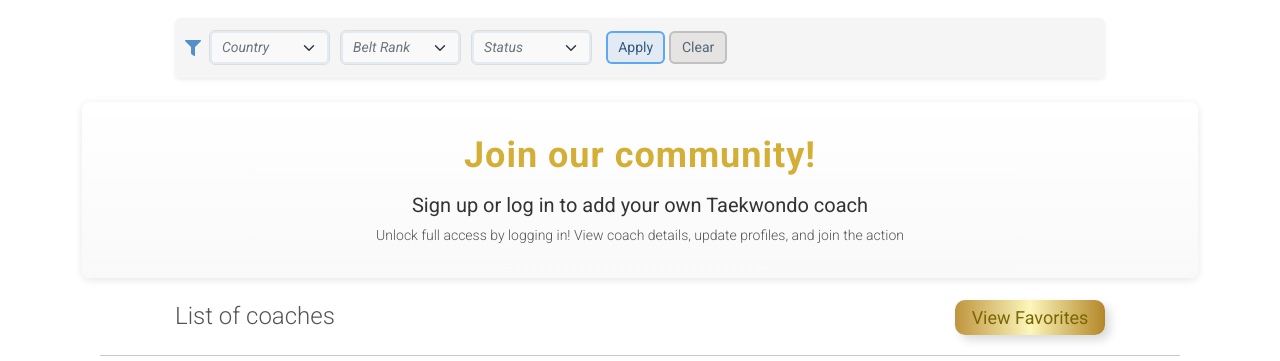
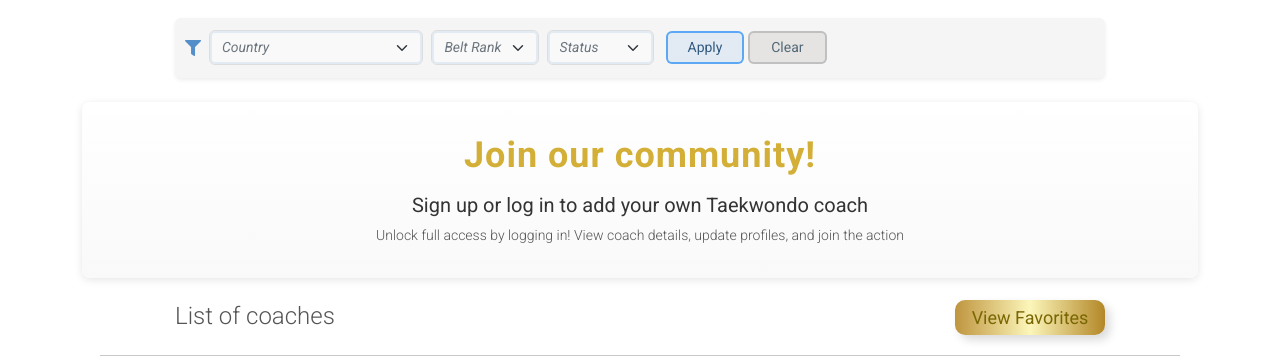
Before and after one commit to chrisimbolon/django_taekwondo, a Django app: page /coaches/ in a window 1280 px wide. Shown: the part 59-420 px from the top of the page. Run offline with Django 3.2, Linux system fonts and the light colour scheme; data that the repository does not hold is empty; some libraries are stand-ins or nearby versions.

Commit message:
Refactoring Filter Select Country and restyling on Desktop viewport

```diff
--- a/static/css/style.css
+++ b/static/css/style.css
@@ -47,17 +47,6 @@ body {
   margin-right: 2rem;
   background: none;
 }
-
-/* .navbar .btn-link {
-  color: inherit;
-  padding: 0;
-  background: none;
-  border: none;
-  font-weight: bold;
-  font-size: 1.125rem;
-  cursor: pointer;
-  text-decoration: none;
-} */
 
 /* General hover effect for nav links */
 .navbar .nav-link:hover {
@@ -544,13 +533,30 @@ body {
   color: #000;
 }
 
-.filter-select-wrapper {
-  margin: 0 10px 0 0;
+.filter-bar .filter-select-wrapper select {
+  max-width: 100%; /* Ensure select elements stretch within their column */
 }
 
+.filter-bar .filter-select-wrapper:nth-of-type(1) select {
+  width: 250px; /* Fine-tune Country filter width */
+}
+
+.filter-bar .filter-select-wrapper:nth-of-type(2) select {
+  width: 120px; /* Fine-tune Belt Rank width */
+}
+/*
+.filter-bar .filter-select-wrapper:nth-of-type(3) select {
+  width: 100px;
+} */
+
+.filter-select-wrapper {
+  margin-right: 0.5rem;
+}
+
+/*
 .filter-select-wrapper:last-child {
-  margin-right: 0; /* Remove margin for the last select */
-}
+  margin-right: 0;
+} */
 
 /* Filter bar ends */
 
--- a/taekwondo/filters.py
+++ b/taekwondo/filters.py
@@ -1,16 +1,20 @@
 import django_filters
 from .models import Coach, Belt
+from django_countries.fields import Country
+
 
 class CoachFilter(django_filters.FilterSet):
     # Dropdown for country with "Country" placeholder
     country = django_filters.ChoiceFilter(
         field_name='country',
         choices=[('', 'Country')] + [
-            (c, c) for c in Coach.objects.values_list('country', flat=True).distinct() if c
+            (code, Country(code).name)  # Convert code to full name
+            for code in Coach.objects.values_list('country', flat=True).distinct() if code
         ],
         label='Country',
         empty_label=None,  # Ensures no additional placeholder from Django
     )
+
 
     # Dropdown for belt rank with "Belt Rank" placeholder
     belt_rank = django_filters.ModelChoiceFilter(
--- a/templates/coaches.html
+++ b/templates/coaches.html
@@ -13,7 +13,7 @@
           <i class="fas fa-filter custom-text me-2" style="font-size: 1rem"></i>
 
           <!-- Country Filter -->
-          <div class="col-md-3 filter-select-wrapper">
+          <div class="col-md-4 filter-select-wrapper">
             <select
               class="form-select"
               name="country"
@@ -39,7 +39,7 @@
           </div>
 
           <!-- Belt Rank Filter -->
-          <div class="col-md-3 filter-select-wrapper">
+          <div class="col-md-2 filter-select-wrapper">
             <select
               class="form-select"
               name="belt_rank"
@@ -62,7 +62,7 @@
           </div>
 
           <!-- Status Filter -->
-          <div class="col-md-3 filter-select-wrapper">
+          <div class="col-md-2 filter-select-wrapper">
             <select
               class="form-select"
               name="status"
```
